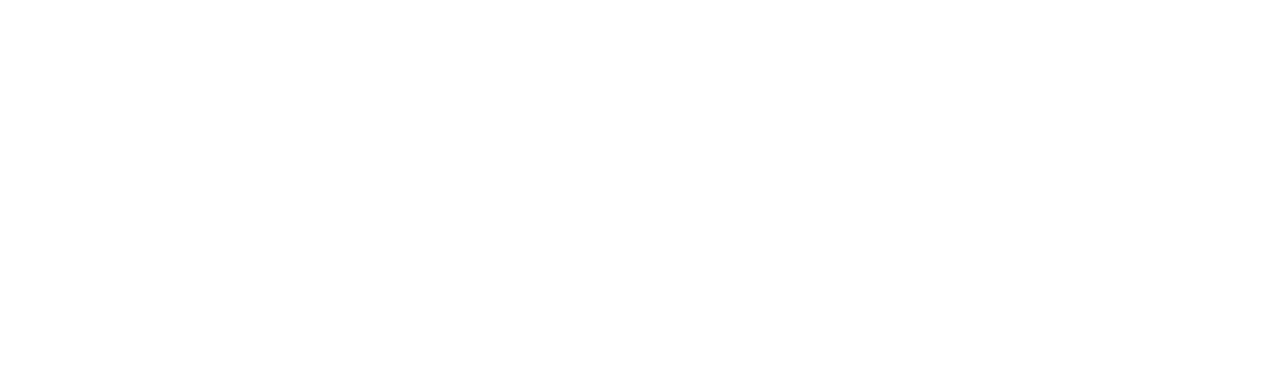
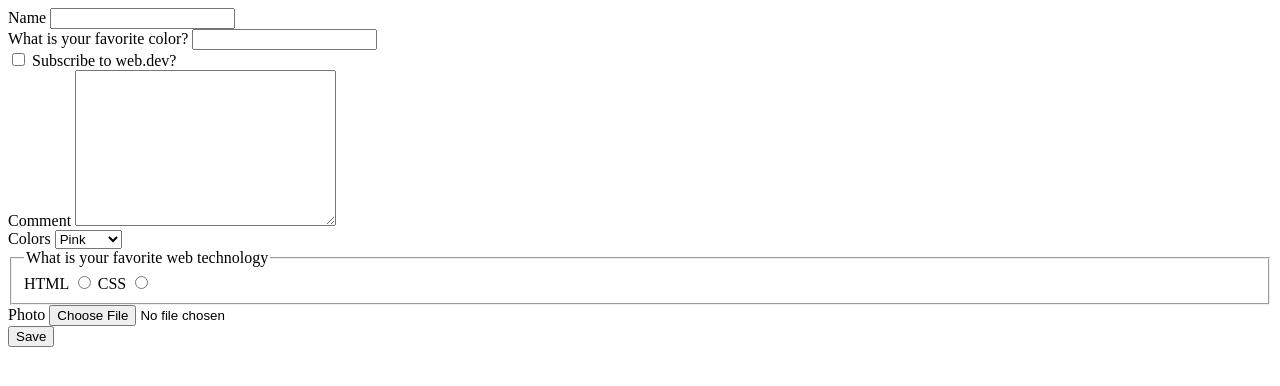
Before and after one commit to alyamkin/google-forms-basics, a plain HTML site: page index.html in a window 1280 px wide. Drawn offline with Linux system fonts and the light colour scheme.

Commit message:
Add basic input form elements

```diff
--- a/index.html
+++ b/index.html
@@ -4,7 +4,52 @@
     <meta charset="UTF-8" />
     <meta http-equiv="X-UA-Compatible" content="IE=edge" />
     <meta name="viewport" content="width=device-width, initial-scale=1.0" />
-    <title>Forms Basics</title>
+    <title>Help users enter the right data in forms</title>
   </head>
-  <body></body>
+  <body>
+    <form action="#">
+      <div>
+        <label for="name">Name</label>
+        <input type="text" id="name" name="name" />
+      </div>
+      <div>
+        <label for="color">What is your favorite color?</label>
+        <input type="text" id="color" name="color" />
+      </div>
+      <div>
+        <input
+          type="checkbox"
+          id="subscribe"
+          name="subscribe"
+          value="web.dev"
+        />
+        <label for="subscribe">Subscribe to web.dev?</label>
+      </div>
+      <div>
+        <label for="comment">Comment</label>
+        <textarea name="comment" id="comment" cols="30" rows="10"></textarea>
+      </div>
+      <div>
+        <label for="color-options">Colors</label>
+        <select name="color-option" id="color-option">
+          <option value="orange">Orange</option>
+          <option value="pink" selected>Pink</option>
+        </select>
+      </div>
+      <fieldset>
+        <legend>What is your favorite web technology</legend>
+
+        <label for="html">HTML</label>
+        <input type="radio" name="webfeature" value="html" id="html" />
+
+        <label for="css">CSS</label>
+        <input type="radio" name="webfeature" value="css" id="css" />
+      </fieldset>
+      <div>
+        <label for="photo">Photo</label>
+        <input type="file" id="photo" name="photo" />
+      </div>
+      <button type="submit">Save</button>
+    </form>
+  </body>
 </html>
```
